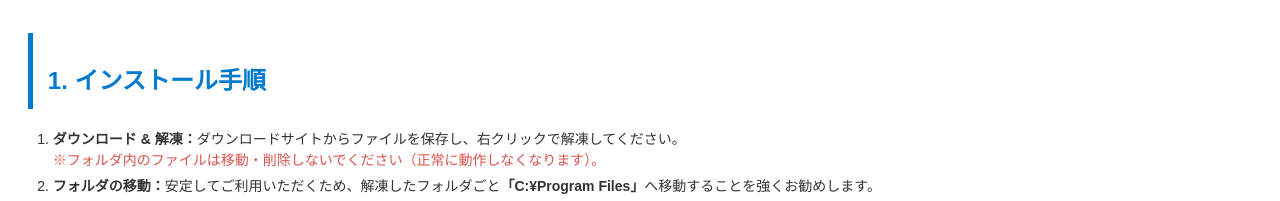
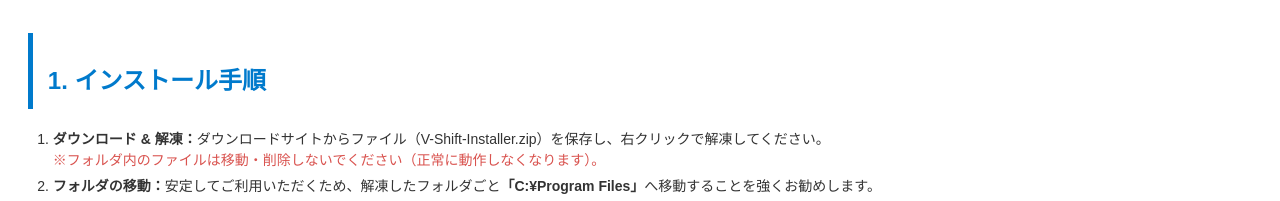
Before and after one commit to V-Shift-dev/V-Shift, a plain HTML site: page docs/explain-online.html in a window 1280 px wide. Shown: the part 1040-1241 px from the top of the page. Drawn offline with Linux system fonts and the light colour scheme.

Commit message:
docs: Create `explain-online.html` for online functionality documentation.

```diff
--- a/docs/explain-online.html
+++ b/docs/explain-online.html
@@ -484,7 +484,7 @@
         <div class="section step" id="installation">
             <h2>1. インストール手順</h2>
             <ol>
-                <li><strong>ダウンロード & 解凍：</strong>ダウンロードサイトからファイルを保存し、右クリックで解凍してください。
+                <li><strong>ダウンロード & 解凍：</strong>ダウンロードサイトからファイル（V-Shift-Installer.zip）を保存し、右クリックで解凍してください。
                     <br><span style="color: #d9534f;">※フォルダ内のファイルは移動・削除しないでください（正常に動作しなくなります）。</span>
                 </li>
                 <li><strong>フォルダの移動：</strong>安定してご利用いただくため、解凍したフォルダごと<strong>「C:¥Program
```
